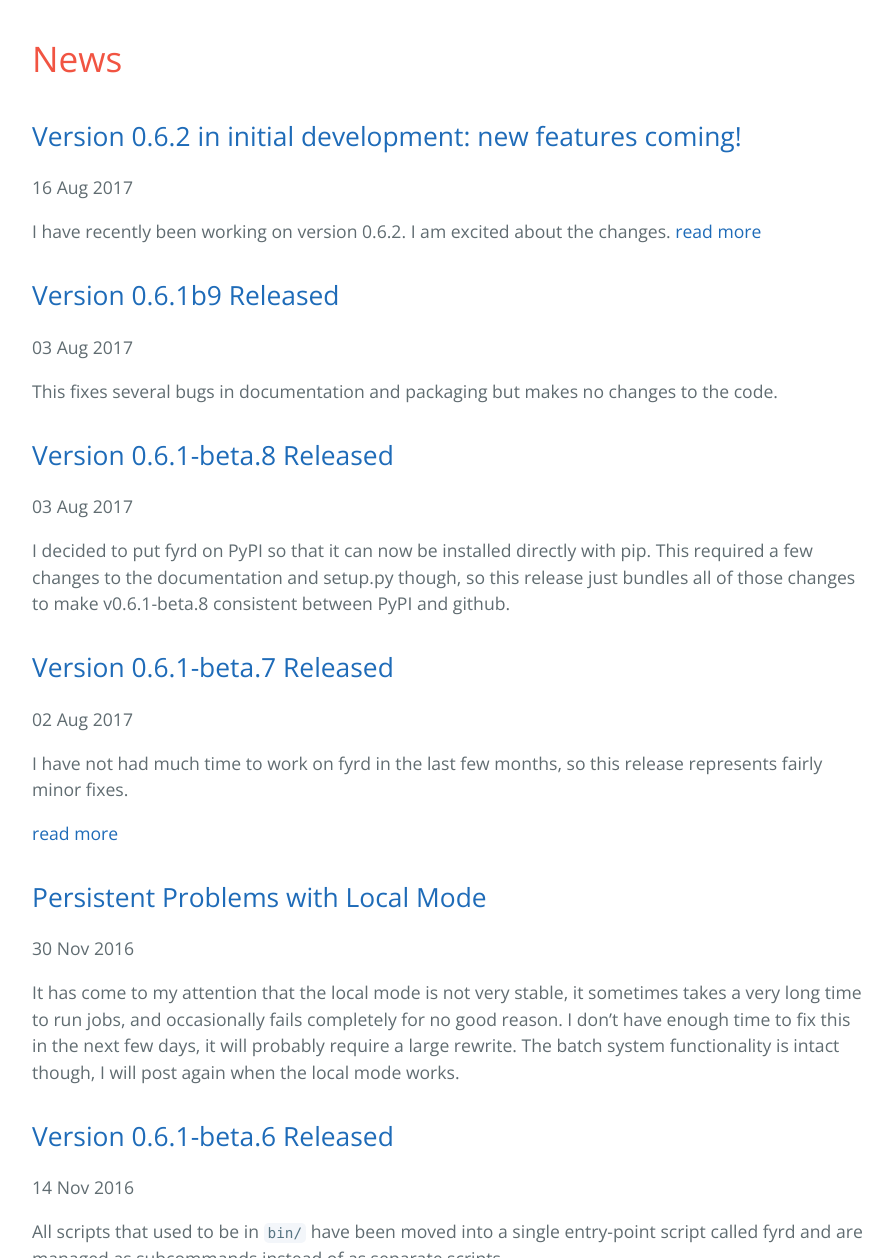
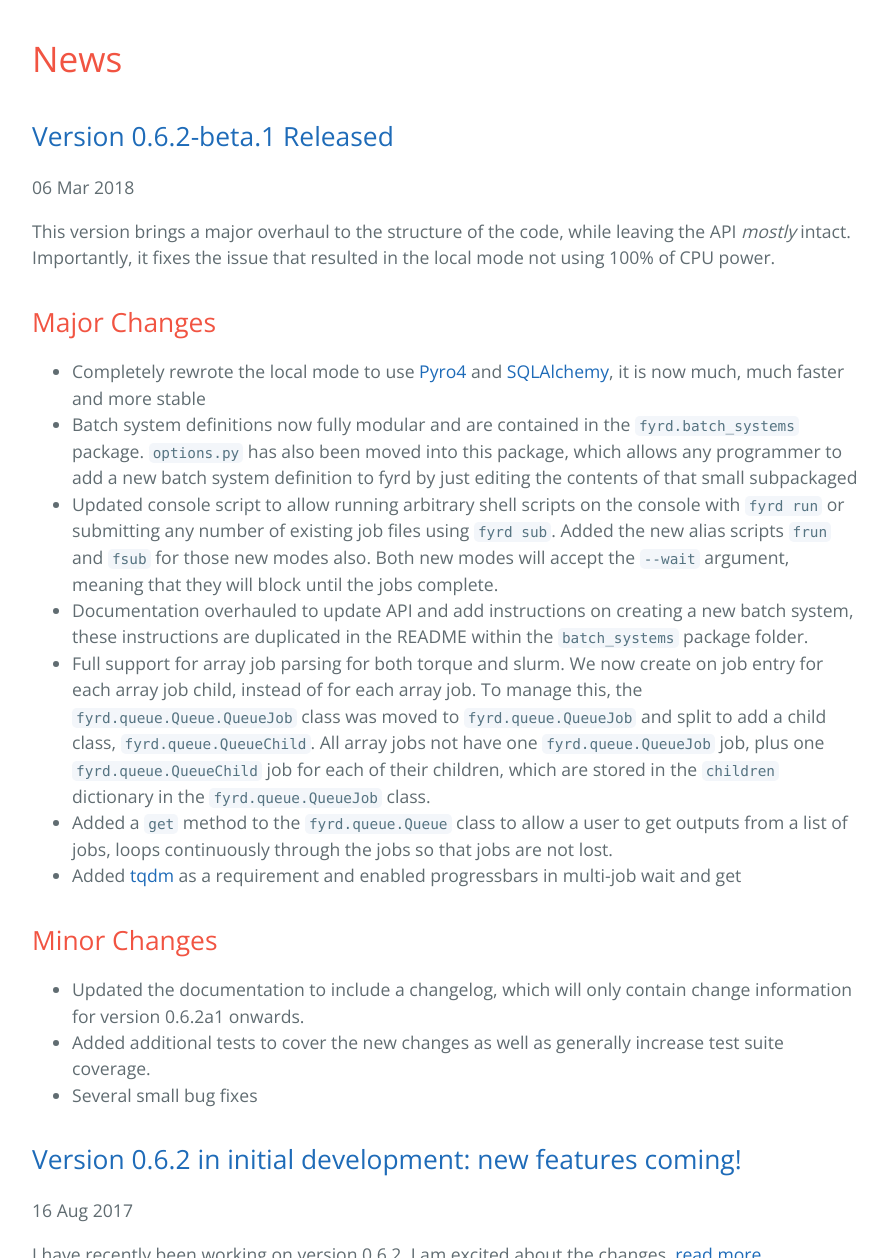
Before and after one commit to MikeDacre/fyrd, a Jekyll site: the page built from news/index.html, in a window 1280 px wide and 1400 px high, scrolled down 483 px. Shown: the part 142-1400 px from the top of the window, without its empty margins (192-1085 px from the left). Built offline with Jekyll 4.4.1, drawn with Linux system fonts in a browser that asks for light colours; nearby versions of some CDN libraries.

Commit message:
Release of version 0.6.2b1

```diff
--- a/_config.yml
+++ b/_config.yml
@@ -2,7 +2,7 @@
 title:        Fyrd
 tagline:      "A pythonic way to submit jobs to any cluster with dependency tracking."
 description:  "A python cluster: submit functions and shell scripts to torque, slurm, or local clusters/machines using easy python sytanx. Compatible with Python 2.7+."
-version:      "0.6.1b9"
+version:      "0.6.2b1"
 baseurl:      "https://fyrd.science"
 csshighlight: default
 
--- /dev/null
+++ b/_posts/releases/2018-02-06-version-0.6.2-beta.1.md
@@ -0,0 +1,46 @@
+---
+layout:      release
+categories:  news releases
+version:     "v0.6.2-beta.1"
+date:        2018-03-06 16:24:22
+title:       "Version 0.6.2-beta.1 Released"
+description: "Version 0.6.2-beta.1 is a major upgrade"
+---
+
+This version brings a major overhaul to the structure of the code, while leaving the
+API *mostly* intact. Importantly, it fixes the issue that resulted in the local
+mode not using 100% of CPU power.
+
+## Major Changes
+
+- Completely rewrote the local mode to use [Pyro4](https://pypi.python.org/pypi/Pyro4)
+  and [SQLAlchemy](https://pypi.python.org/pypi/SQLAlchemy), it is now much,
+  much faster and more stable
+- Batch system definitions now fully modular and are contained in the `fyrd.batch_systems`
+  package. `options.py` has also been moved into this package, which allows any programmer
+  to add a new batch system definition to fyrd by just editing the contents of that small
+  subpackaged
+- Updated console script to allow running arbitrary shell scripts on the console with
+  `fyrd run` or submitting any number of existing job files using `fyrd sub`. Added the
+  new alias scripts `frun` and `fsub` for those new modes also. Both new modes will accept
+  the `--wait` argument, meaning that they will block until the jobs complete.
+- Documentation overhauled to update API and add instructions on creating a new batch system,
+  these instructions are duplicated in the README within the `batch_systems` package folder.
+- Full support for array job parsing for both torque and slurm. We now create on job entry
+  for each array job child, instead of for each array job. To manage this, the
+  `fyrd.queue.Queue.QueueJob` class was moved to `fyrd.queue.QueueJob` and split to add a
+  child class, `fyrd.queue.QueueChild`. All array jobs not have one `fyrd.queue.QueueJob`
+  job, plus one `fyrd.queue.QueueChild` job for each of their children, which are stored
+  in the `children` dictionary in the `fyrd.queue.QueueJob` class.
+- Added a `get` method to the `fyrd.queue.Queue` class to allow a user to get outputs from
+  a list of jobs, loops continuously through the jobs so that jobs are not lost.
+- Added [tqdm](https://pypi.python.org/pypi/tqdm) as a requirement and enabled progressbars
+  in multi-job wait and get
+
+## Minor Changes
+
+- Updated the documentation to include a changelog, which will only contain change information
+  for version 0.6.2a1 onwards.
+- Added additional tests to cover the new changes as well as generally increase test suite
+  coverage.
+- Several small bug fixes
```
